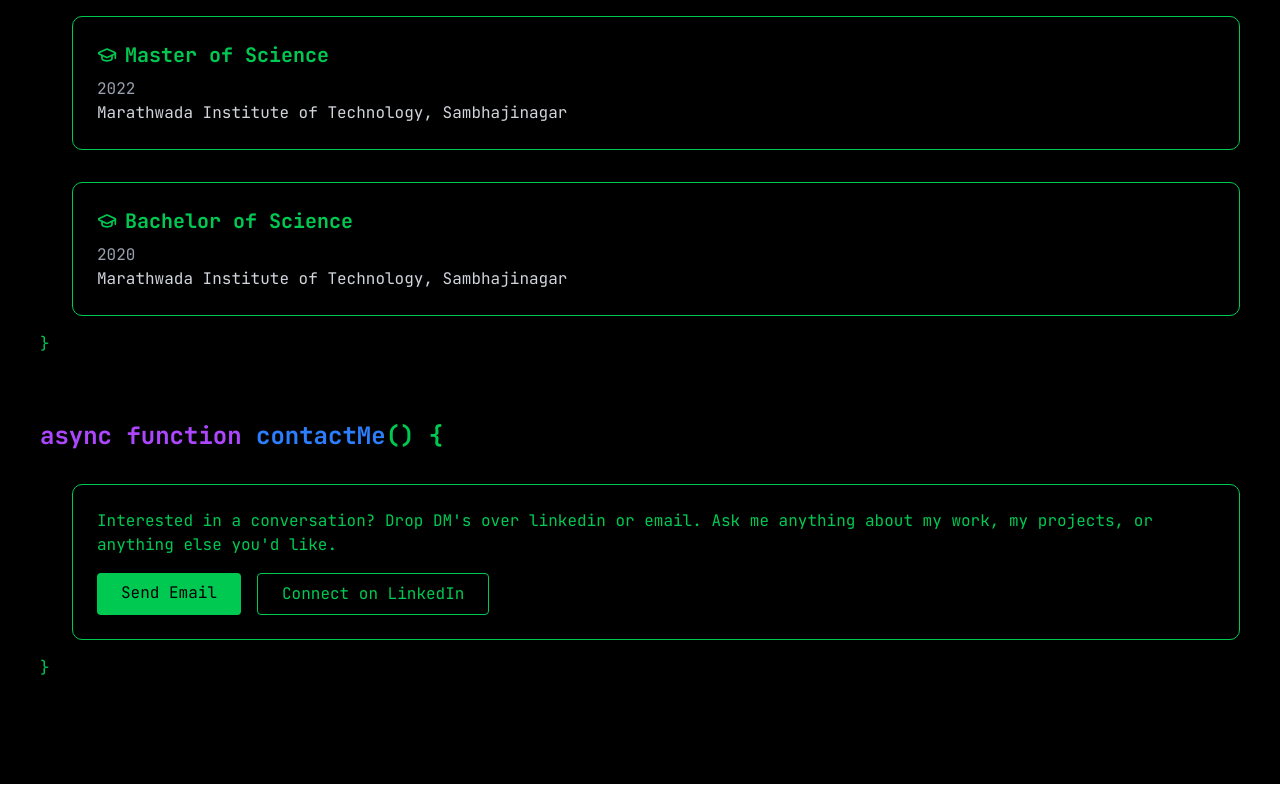
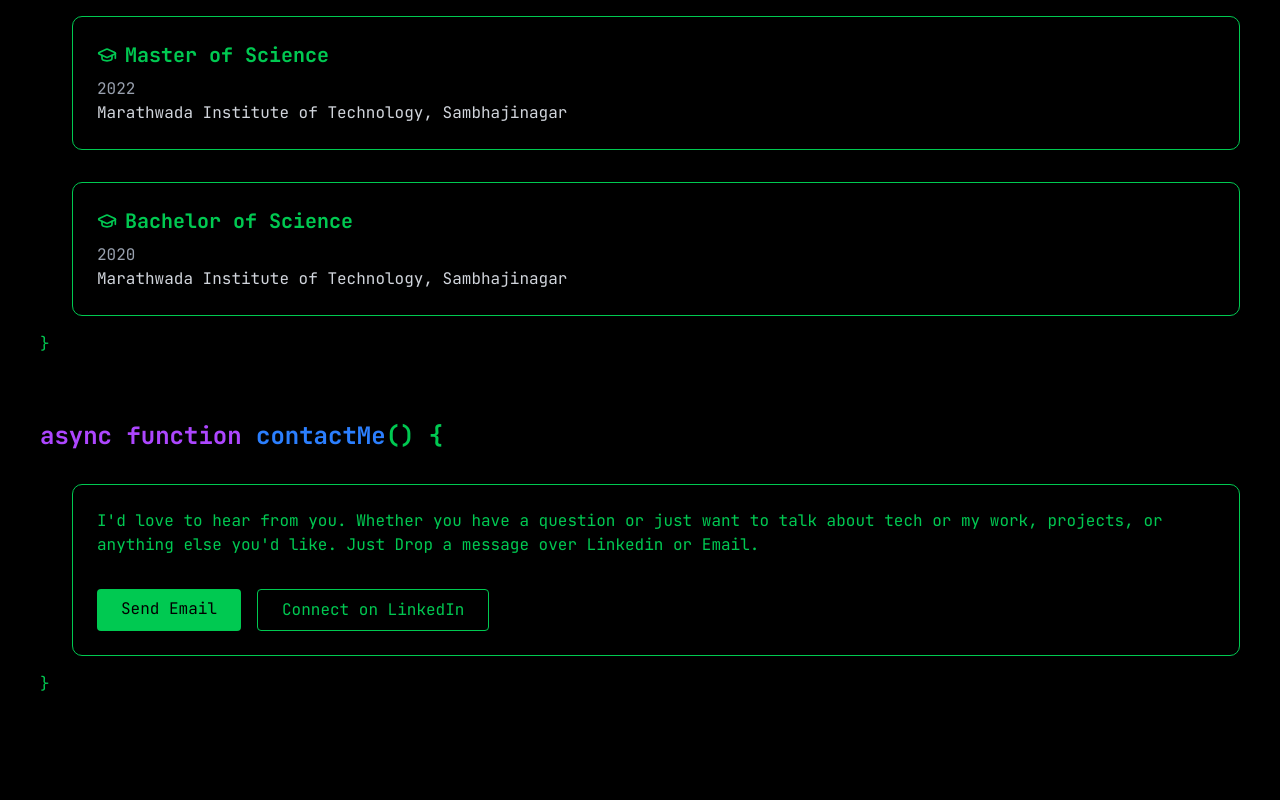
Before and after one commit to AshwiniParaye1/Ashwini-Portfolio, a Next.js app: page / in a window 1280 px wide. Shown: the part 2224-3024 px from the top of the page. Built offline with nearby package versions, Linux system fonts and the light colour scheme.

Commit message:
update contact text

```diff
--- a/app/page.tsx
+++ b/app/page.tsx
@@ -313,10 +313,10 @@ export default function Home() {
           <span className="text-blue-500">contactMe</span>() {"{"}
         </h2>
         <div className="ml-8 border border-green-500 p-6 rounded-lg">
-          <p className="mb-4">
-            Interested in a conversation? Drop DM&apos;s over linkedin or email.
-            Ask me anything about my work, my projects, or anything else
-            you&apos;d like.
+          <p className="mb-8">
+            I&apos;d love to hear from you. Whether you have a question or just
+            want to talk about tech or my work, projects, or anything else
+            you&apos;d like. Just Drop a message over Linkedin or Email.
           </p>
           <div className="flex gap-4">
             <Link
```
